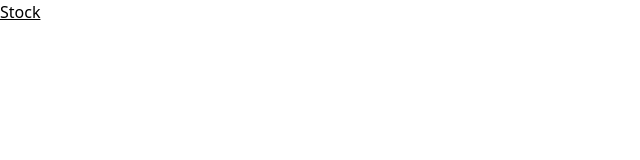
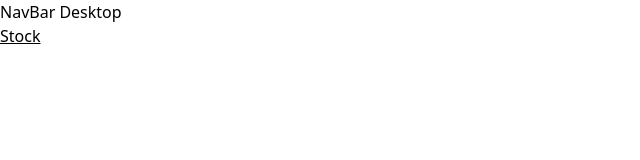
Before and after one commit to kevinrbr/dashboard-wallet-vue, a Vue app: page / in a window 1280 px wide. Shown: the top 160 px of the page, without its empty margins (0-640 px from the left). Built offline with nearby package versions, Linux system fonts and the light colour scheme.

Commit message:
Adding routing and nav components

```diff
--- a/package.json
+++ b/package.json
@@ -9,6 +9,7 @@
     "preview": "vite preview"
   },
   "dependencies": {
+    "@vueuse/core": "^9.12.0",
     "vue": "^3.2.45",
     "vue-router": "4"
   },
--- a/src/App.vue
+++ b/src/App.vue
@@ -1,6 +1,17 @@
 <script setup lang="ts">
+import { useWindowSize } from '@vueuse/core'
+import { computed } from 'vue';
+import NavbarDesktop from './components/NavbarDesktop.vue';
+import NavbarMobile from './components/NavbarMobile.vue';
+
+const { width } = useWindowSize()
+const isMobile = computed(() => {
+  return +width.value < 480;
+});
+
 </script>
 
 <template>
+  <component :is="isMobile ? NavbarMobile : NavbarDesktop"></component>
   <router-view></router-view>
 </template>
--- /dev/null
+++ b/src/components/NavbarDesktop.vue
@@ -0,0 +1,8 @@
+<template>
+    <div>
+        NavBar Desktop
+    </div>
+</template>
+
+<script lang="ts" setup>
+</script>
--- /dev/null
+++ b/src/components/NavbarMobile.vue
@@ -0,0 +1,6 @@
+<template>
+    NavBar Mobile
+</template>
+
+<script lang="ts" setup>
+</script>
```
Also changed, not shown: 1 other file (tests, documents, lock files or other folders).
